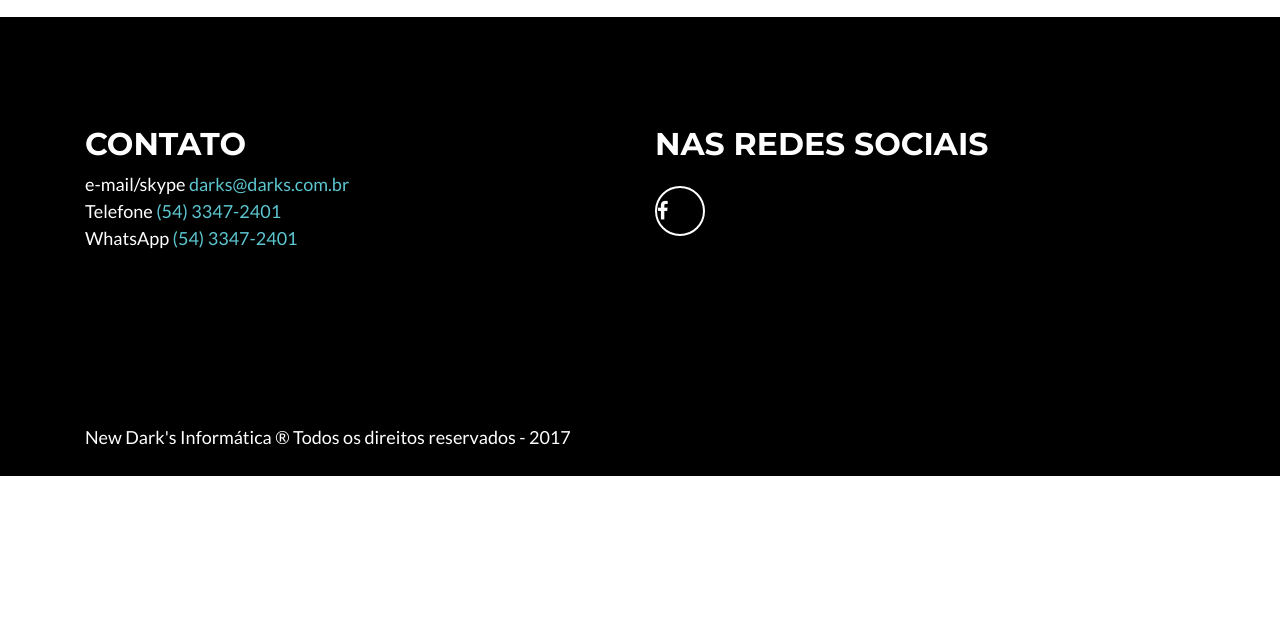
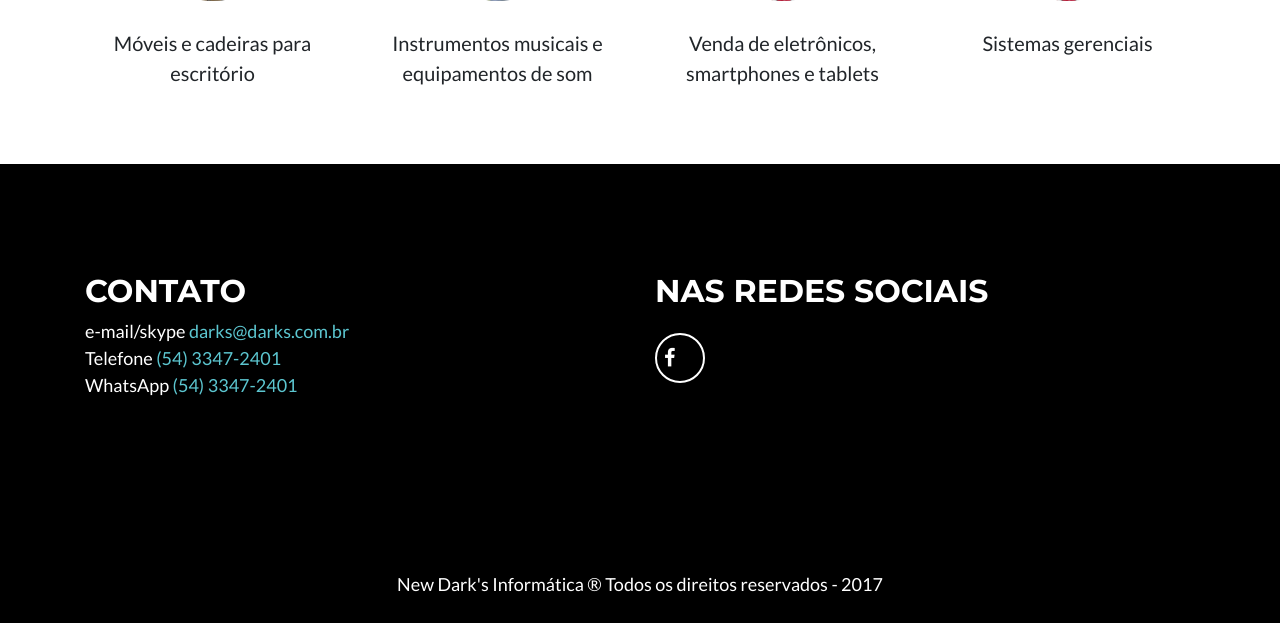
Before and after one commit to guizordan/new-darks, a PHP site: page / in a window 1280 px wide. Shown: the part 3725-4348 px from the top of the page. Before the commit the page ends 4201 px from the top, so only its background shows below. Run offline with PHP 8.4, Linux system fonts and the light colour scheme; style sheets or scripts are compiled from the project's sources.

Commit message:
correcao icones

```diff
--- a/banners.php
+++ b/banners.php
@@ -11,7 +11,7 @@
             } else{
               echo '<div class="carousel-item">';
             }
-            echo '<img class="d-block w-100" src="img/banners/' . $banner . '">';
+            echo '<img class="d-block" src="img/banners/' . $banner . '">';
             echo '</div>';
           }
         }
--- a/footer.html
+++ b/footer.html
@@ -2,7 +2,7 @@
   <div class="footer-below pt-4">
     <div class="container">
       <div class="row">
-        <div class="col-lg-12">
+        <div class="col-lg-12 text-center">
           New Dark's Informática &reg; Todos os direitos reservados - 2017
         </div>
       </div>
--- a/index.php
+++ b/index.php
@@ -65,11 +65,11 @@
     <script src="vendor/jquery-easing/jquery.easing.min.js"></script>
 
     <!-- Contact Form JavaScript -->
-    <script src="js/jqBootstrapValidation.js"></script>
-    <script src="js/contact_me.js"></script>
+    <!-- <script src="js/jqBootstrapValidation.js"></script>
+    <script src="js/contact_me.js"></script> -->
 
     <!-- Custom scripts for this template -->
-    <script src="js/freelancer.min.js"></script>
+    <!-- <script src="js/freelancer.min.js"></script> -->
   </body>
 
 </html>
--- a/scss/custom.scss
+++ b/scss/custom.scss
@@ -2,6 +2,10 @@
   font-size: 18px;
   text-align: justify !important;
   text-justify: inter-word !important;
+}
+
+.fa{
+  padding-left: 15%;
 }
 
 .topic-img{
```
